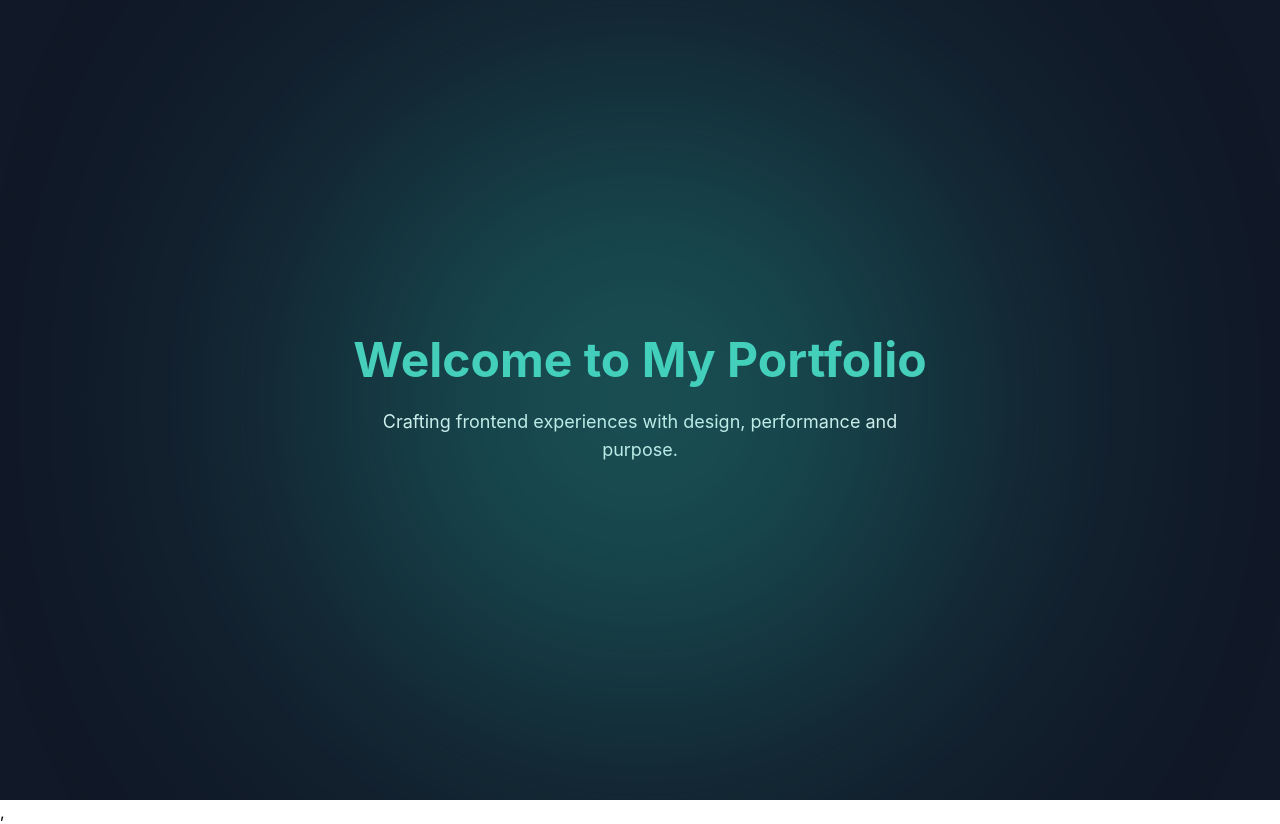
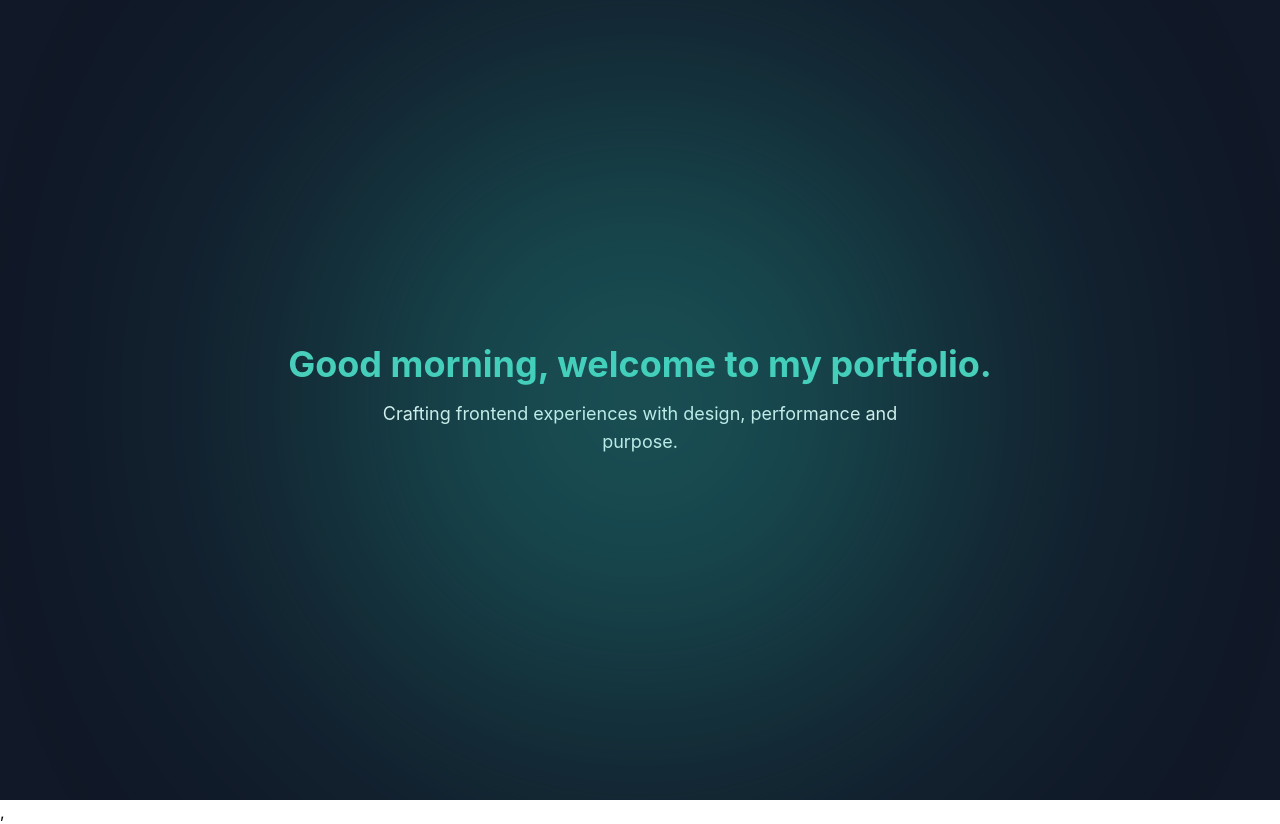
Before and after one commit to quim-romero/portfolio, a React (Vite) app: page / in a window 1280 px wide. Built offline with nearby package versions, Linux system fonts and the light colour scheme.

Commit message:
feat: dynamic greeting message based on time of day

```diff
--- a/src/pages/Home.tsx
+++ b/src/pages/Home.tsx
@@ -1,15 +1,27 @@
 import Layout from "../layout/Layout";
 import HeroBackground from "../components/HeroBackground";
+import { useEffect, useState } from "react";
 
 export default function Home() {
+  const [greeting, setGreeting] = useState("");
+
+  useEffect(() => {
+    const hour = new Date().getHours();
+    if (hour >= 6 && hour < 12) setGreeting("Good morning");
+    else if (hour >= 12 && hour < 18) setGreeting("Good afternoon");
+    else setGreeting("Good evening");
+  }, []);
+
   return (
     <Layout>
       <main
+        id="main"
         role="main"
-        className="flex flex-col items-center justify-center min-h-screen px-6 text-center"
+        aria-label="Homepage greeting"
+        className="flex flex-col items-center justify-center min-h-screen px-6 text-center relative"
       >
-        <h1 className="text-5xl font-bold text-brand mb-6">
-          Welcome to My Portfolio
+        <h1 className="text-4xl font-bold text-brand mb-4">
+          {greeting}, welcome to my portfolio.
         </h1>
         <p className="text-lg text-muted max-w-xl">
           Crafting frontend experiences with design, performance and purpose.
```
